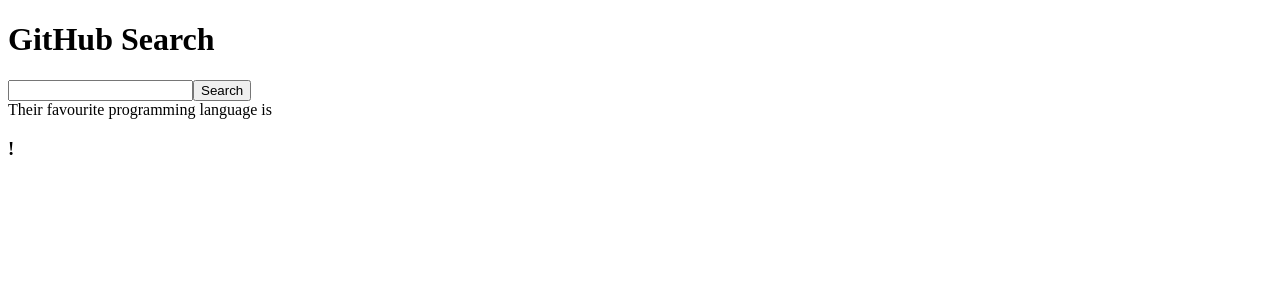
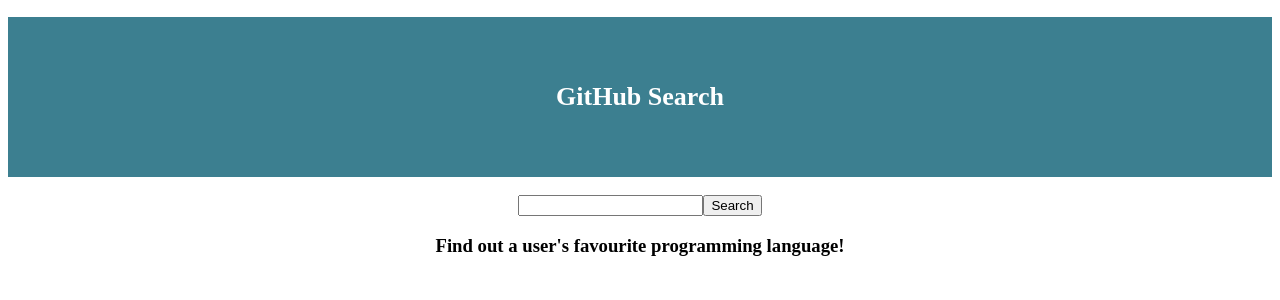
Before and after one commit to heykathl/github-search, a React (Create React App) app in the folder client/: page / in a window 1280 px wide. Shown: the top 300 px of the page. Built offline with nearby package versions, Linux system fonts and the light colour scheme; the HTML template or start-up script is replaced by a standard one.

Commit message:
Basic styling and rendering of text on page

```diff
--- a/client/src/App.css
+++ b/client/src/App.css
@@ -0,0 +1,13 @@
+.App {
+  text-align: center;
+}
+
+h1 {
+  background-color: #3c7f90;
+  min-height: 20vh;
+  display: flex;
+  flex-direction: column;
+  justify-content: center;
+  font-size: calc(10px + 2vmin);
+  color: white;
+}
--- a/client/src/App.js
+++ b/client/src/App.js
@@ -1,11 +1,11 @@
 import './App.css';
 import axios from 'axios'
-import React, { useState, useRef, useEffect } from 'react';
+import React, { useState, useRef } from 'react';
 import Language from './Language'
 
 function App() {
   const userNameRef = useRef()
-  const [faveLanguage, setFaveLanguage] = useState([])
+  const [faveLanguage, setFaveLanguage] = useState(["Find out a user's favourite programming language!"])
   const language = [];
 
   const handleApiSearch = async () => {
@@ -18,8 +18,12 @@
       })
       userNameRef.current.value = null
     })
-    githubLanguage()
+    .catch((e) => {
+      console.log(e.message);
+    })
+      githubLanguage()
   }
+
 
   const githubLanguage = () => {
     const counts = {}
@@ -34,16 +38,16 @@
       }
     }
     // console.log(maxKey)
-    setFaveLanguage(maxKey);
+    setFaveLanguage("It's " + maxKey + "!");
   }
 
   return (
-    <>
+    <div className="App">
     <h1>GitHub Search</h1>
     <input ref={userNameRef} type="text"/>
     <button onClick={handleApiSearch}>Search</button>
     <Language faveLanguage={faveLanguage}/>
-    </>
+    </div>
   );
 }
 
--- a/client/src/Language.js
+++ b/client/src/Language.js
@@ -5,8 +5,7 @@
   return (
 
     <div>
-      <div>Their favourite programming language is</div>
-      <h3>{faveLanguage}!</h3>
+      <h3>{faveLanguage}</h3>
       </div>
   )
 }
```
